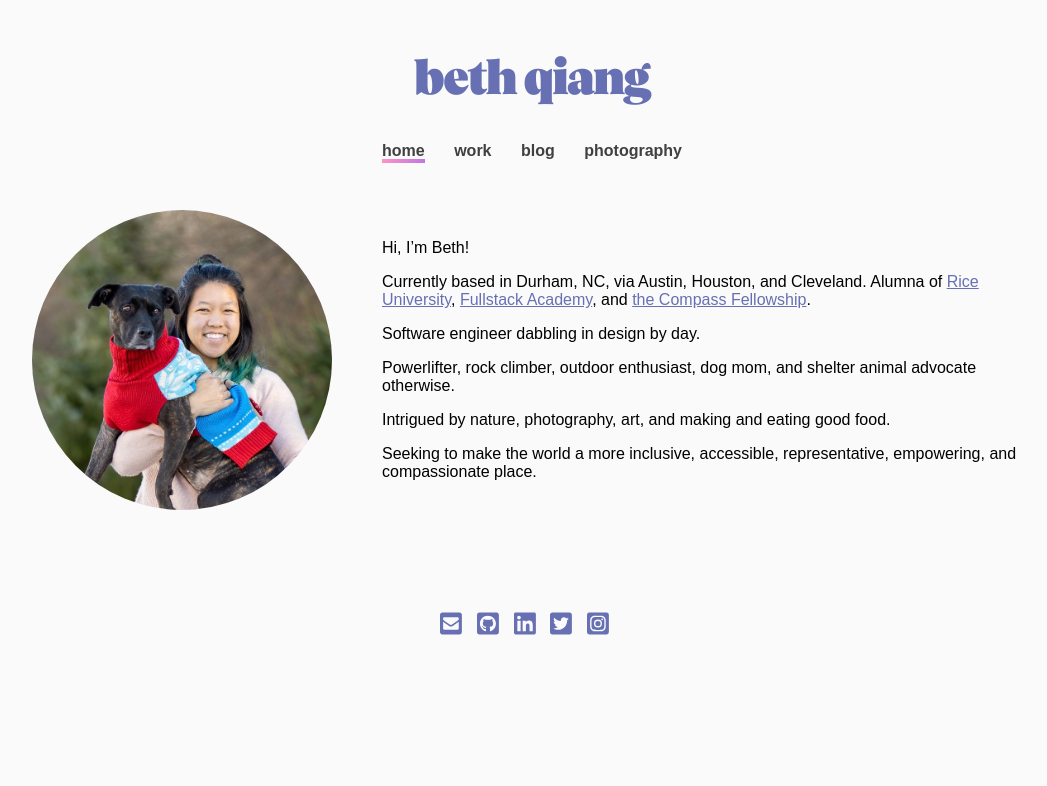
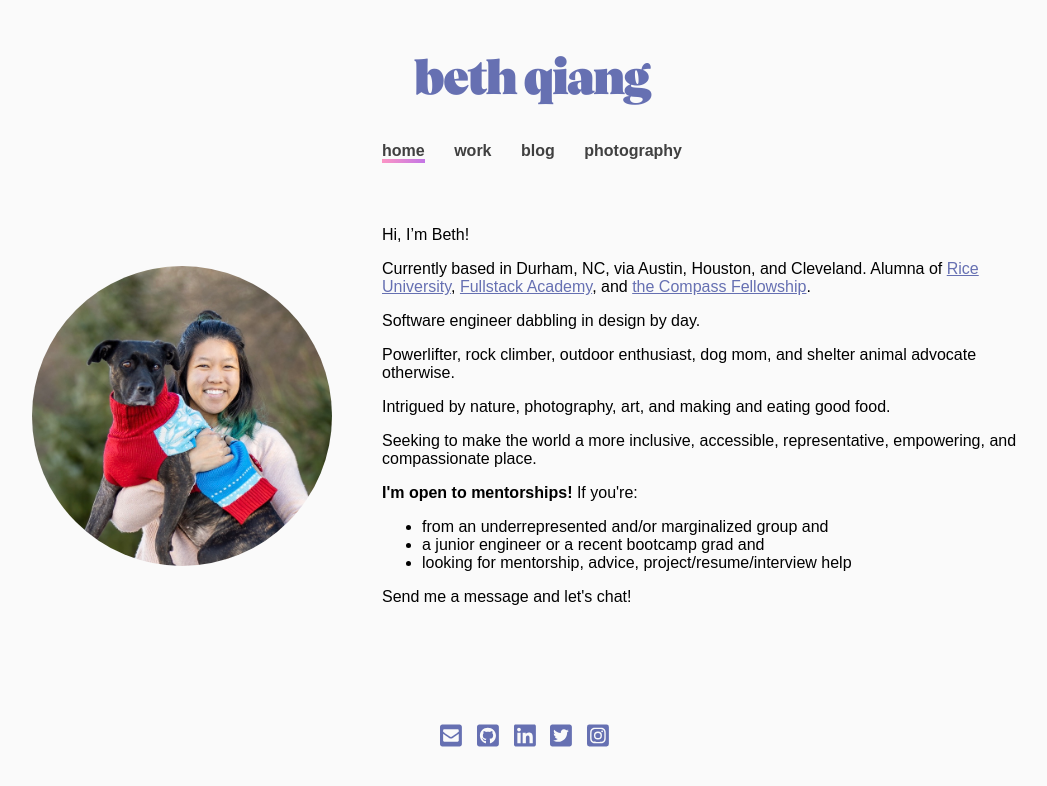
Before and after one commit to bethqiang/bethqiang.github.io, a Next.js app: page / in a window 1280 px wide. Shown: the top 786 px of the page, without its empty margins (108-1155 px from the left). Built offline with nearby package versions, Linux system fonts and the light colour scheme; a web font is replaced by a local one.

Commit message:
add mentorship info

```diff
--- a/pages/index.js
+++ b/pages/index.js
@@ -64,10 +64,20 @@ export default function Home() {
             Seeking to make the world a more inclusive, accessible,
             representative, empowering, and compassionate place.
           </p>
+          <p>
+            <strong>I&apos;m open to mentorships! </strong>
+            If you&apos;re:
+            <ul>
+              <li>from an underrepresented and/or marginalized group and</li>
+              <li>a junior engineer or a recent bootcamp grad and</li>
+              <li>looking for mentorship, advice, project/resume/interview help</li>
+            </ul>
+            Send me a message and let&apos;s chat!
+          </p>
         </div>
       </main>
       <div className={styles.socialContainer}>
-        <a href="mailto:beth@bethqiang.com">
+        <a href="mailto:bqiang08@gmail.com">
           <FontAwesomeIcon
             icon={faEnvelopeSquare}
             className={styles.socialIcon}
```
